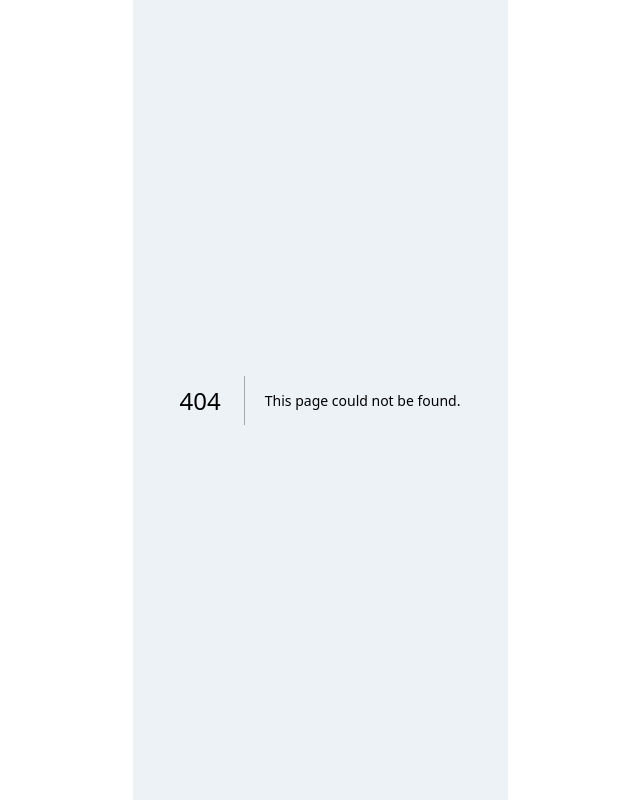
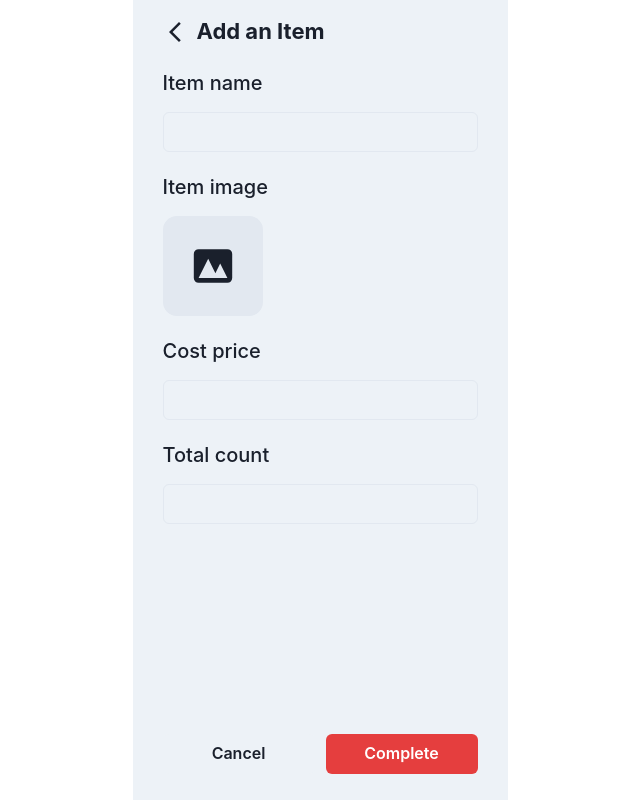
Before and after one commit to Team-BuRiBuRi/blink, a Next.js app: page /product-add in a window 1280 px wide. Before the commit this address had no page. Shown: the whole page, without its empty margins (320-960 px from the left). Built offline with nearby package versions, Linux system fonts and the light colour scheme.

Commit message:
add(product-add) : add product add ui

```diff
--- /dev/null
+++ b/src/components/ImageInput.tsx
@@ -0,0 +1,35 @@
+import { Center, Input } from '@chakra-ui/react';
+import { forwardRef } from 'react';
+import { HiPhotograph } from 'react-icons/hi';
+
+type ImageInputProps = {
+  onClickInput: () => void;
+  ref: React.ForwardedRef<HTMLInputElement>;
+};
+
+const ImageInput = forwardRef<HTMLInputElement, ImageInputProps>(
+  (props, ref) => {
+    return (
+      <Center
+        w='100px'
+        h='100px'
+        borderRadius='14px'
+        bg='#E2E8F0'
+        cursor='pointer'
+        onClick={props.onClickInput}
+      >
+        <Input
+          type='file'
+          ref={ref}
+          hidden
+          accept='image/png, image/jpeg, image/jpg'
+        />
+        <HiPhotograph size='48px' />
+      </Center>
+    );
+  }
+);
+
+ImageInput.displayName = 'ImageInput';
+
+export default ImageInput;
--- /dev/null
+++ b/src/pages/product-add.tsx
@@ -0,0 +1,60 @@
+import ImageInput from '@/components/ImageInput';
+import { Box, Button, Flex, Input, SimpleGrid, Text } from '@chakra-ui/react';
+import { useRouter } from 'next/router';
+import { useRef } from 'react';
+import { MdArrowBackIosNew } from 'react-icons/md';
+
+const AddProductPage = () => {
+  const router = useRouter();
+  const fileInputRef = useRef<HTMLInputElement>(null);
+  const clickFileInputRef = () =>
+    fileInputRef.current && fileInputRef.current.click();
+  return (
+    <Flex direction='column' gap='20px' minHeight='100vh'>
+      <Flex w='100%' align='center' gap='10px' mt='15px'>
+        <Box
+          cursor='pointer'
+          onClick={() => {
+            router.push('/');
+          }}
+        >
+          <MdArrowBackIosNew size='24px' />
+        </Box>
+        <Text fontSize='22px' fontWeight='700' flex={1}>
+          Add an Item
+        </Text>
+      </Flex>
+      <Flex gap='14px' direction='column'>
+        <Text fontSize='20px' fontWeight={500}>
+          Item name
+        </Text>
+        <Input />
+      </Flex>
+      <Flex gap='14px' direction='column'>
+        <Text fontSize='20px' fontWeight={500}>
+          Item image
+        </Text>
+        <ImageInput onClickInput={clickFileInputRef} ref={fileInputRef} />
+      </Flex>
+      <Flex gap='14px' direction='column'>
+        <Text fontSize='20px' fontWeight={500}>
+          Cost price
+        </Text>
+        <Input type='number' />
+      </Flex>
+      <Flex gap='14px' direction='column'>
+        <Text fontSize='20px' fontWeight={500}>
+          Total count
+        </Text>
+        <Input type='number' />
+      </Flex>
+      <Box flex={1} />
+      <SimpleGrid columns={2} gap='11px' pb='26px'>
+        <Button colorScheme='gray'>Cancel</Button>
+        <Button colorScheme='red'>Complete</Button>
+      </SimpleGrid>
+    </Flex>
+  );
+};
+
+export default AddProductPage;
```
Also changed, not shown: src/pages/cart.tsx (+14 -10 lines).
